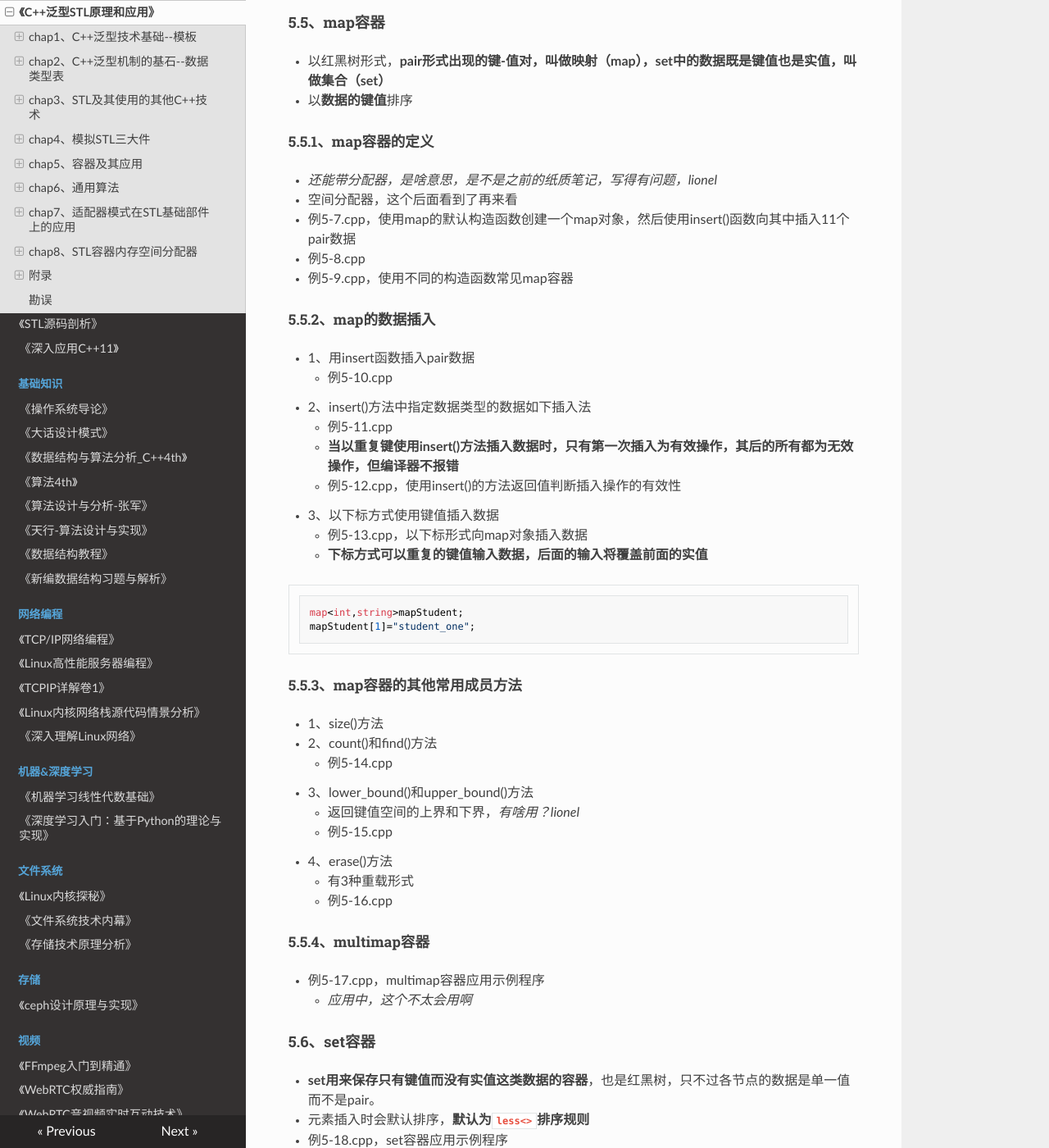
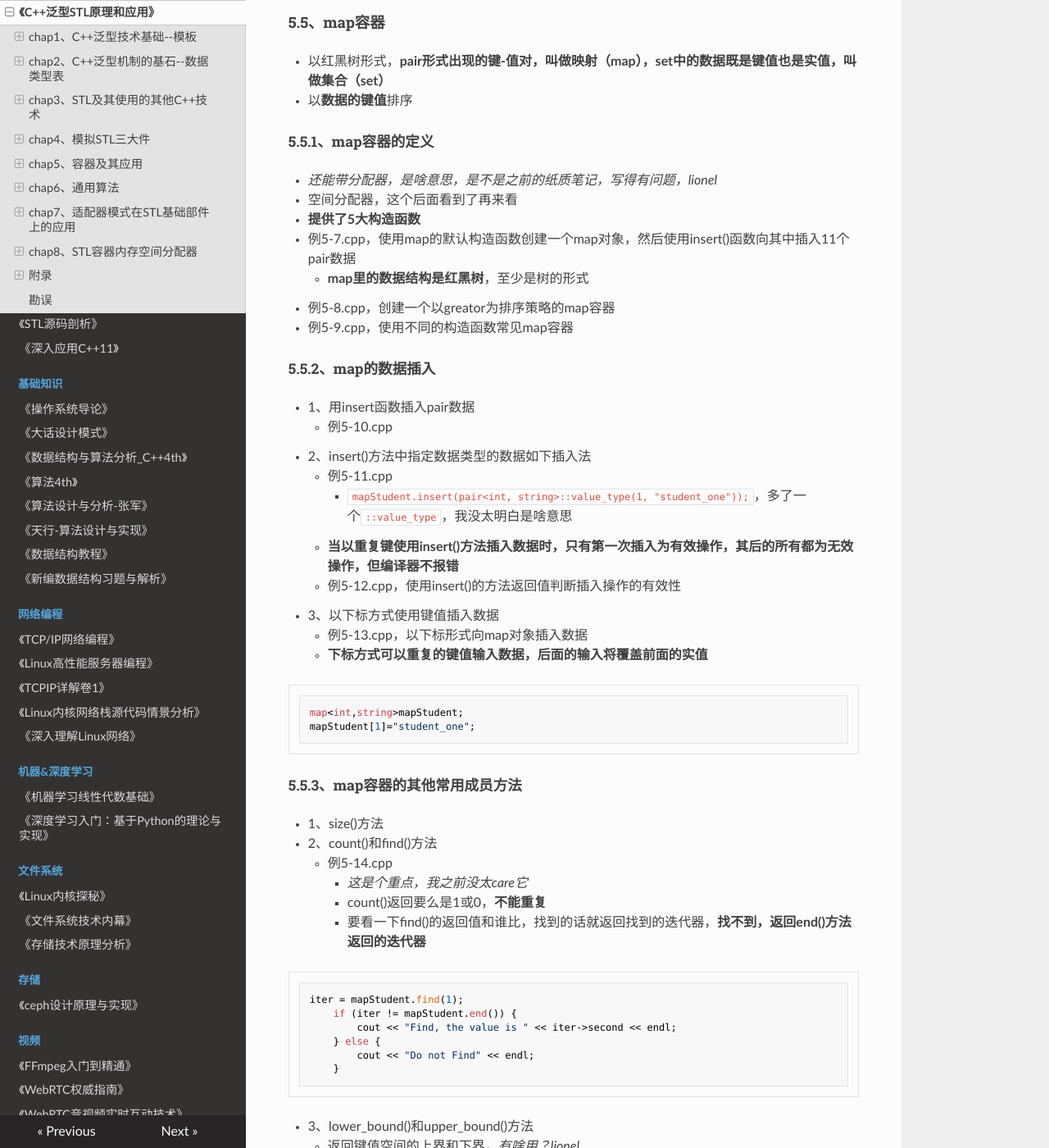
Before and after one commit to wolflion/booknotes, an MkDocs documentation site: the page built from docs/21STL/C++泛型STL原理和应用.md, in a window 1280 px wide and 1400 px high, scrolled down 18940 px. Shown: the whole window at 82% size. Built offline with MkDocs 1.6.1, drawn with Linux system fonts in a browser that asks for light colours; nearby versions of some CDN libraries; some of the changed text lies outside the part shown.

Commit message:
Update C++泛型STL原理和应用.md

````diff
--- a/docs/21STL/C++泛型STL原理和应用.md
+++ b/docs/21STL/C++泛型STL原理和应用.md
@@ -755,8 +755,10 @@ PAIR_IF pair1 = make_pair(18,3.14f);
 
 + *还能带分配器，是啥意思，是不是之前的纸质笔记，写得有问题，lionel*
 + 空间分配器，这个后面看到了再来看
++ **提供了5大构造函数**
 + 例5-7.cpp，使用map的默认构造函数创建一个map对象，然后使用insert()函数向其中插入11个pair数据
-+ 例5-8.cpp
+  + **map里的数据结构是红黑树**，至少是树的形式
++ 例5-8.cpp，创建一个以greator为排序策略的map容器
 + 例5-9.cpp，使用不同的构造函数常见map容器
 
 ##### 5.5.2、map的数据插入
@@ -765,6 +767,7 @@ PAIR_IF pair1 = make_pair(18,3.14f);
   + 例5-10.cpp
 + 2、insert()方法中指定数据类型的数据如下插入法
   + 例5-11.cpp
+    + `mapStudent.insert(pair<int, string>::value_type(1, "student_one"));`，多了一个`::value_type`，我没太明白是啥意思
   + **当以重复键使用insert()方法插入数据时，只有第一次插入为有效操作，其后的所有都为无效操作，但编译器不报错**
   + 例5-12.cpp，使用insert()的方法返回值判断插入操作的有效性
 + 3、以下标方式使用键值插入数据
@@ -781,6 +784,21 @@ mapStudent[1]="student_one";
 + 1、size()方法
 + 2、count()和find()方法
   + 例5-14.cpp
+    + *这是个重点，我之前没太care它*
+    + count()返回要么是1或0，**不能重复**
+    + 要看一下find()的返回值和谁比，找到的话就返回找到的迭代器，**找不到，返回end()方法返回的迭代器**
+
+```cpp
+iter = mapStudent.find(1);
+	if (iter != mapStudent.end()) {
+		cout << "Find, the value is " << iter->second << endl;
+	} else {
+		cout << "Do not Find" << endl;
+	}
+```
+
+
+
 + 3、lower_bound()和upper_bound()方法
   + 返回键值空间的上界和下界，*有啥用？lionel*
   + 例5-15.cpp
@@ -798,14 +816,18 @@ mapStudent[1]="student_one";
 + **set用来保存只有键值而没有实值这类数据的容器**，也是红黑树，只不过各节点的数据是单一值而不是pair。
 + 元素插入时会默认排序，**默认为`less<>`排序规则**
 + 例5-18.cpp，set容器应用示例程序
+  + *lionel，其实这个例子里，也没有提到find()和count()* 【是本身没有，还是例子没有讲到】
 
-#### 5.7、hash表基础及hast容器
+#### 5.7、hash表基础及hash容器
 
 ##### 5.7.1、hash表基础
 
++ 以数组为例的话，**数据与下标之间有对应关系**，*把这个映射技巧，搬到了hash上*
+
 + 提出的背景：
   + 有{1,7,9,10,23}5个元素，如果**以存储数据单元的地址查找数据**就需要23个空间，但现在用了一个**函数关系**代替之前的**1比1**的关系
-
++ 多个数据对应于同一个下标。**数据的下标出现了冲突，术语叫碰撞**
+  + 处理方法，**将数组单元进行扩充，将每个数据单元中都存放一个链表指针，然后把对应单元的数据存储在链表之中**。
 + 散列表的链表法中有如下几个常用术语
   + 节点：链表中的节点，主要内容就是**用户数据**
   + 桶子（bucket）：数组元素，
````
